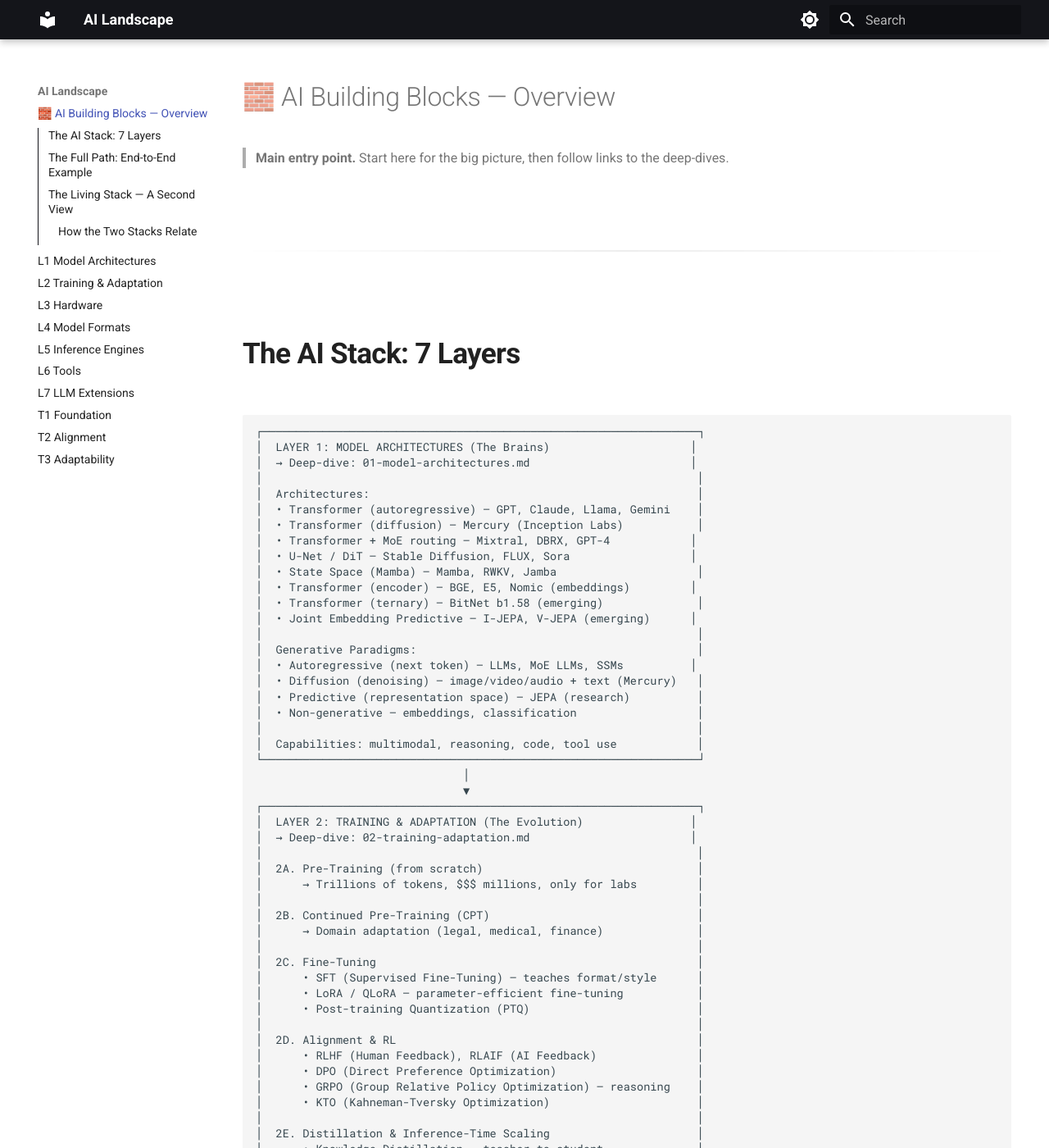
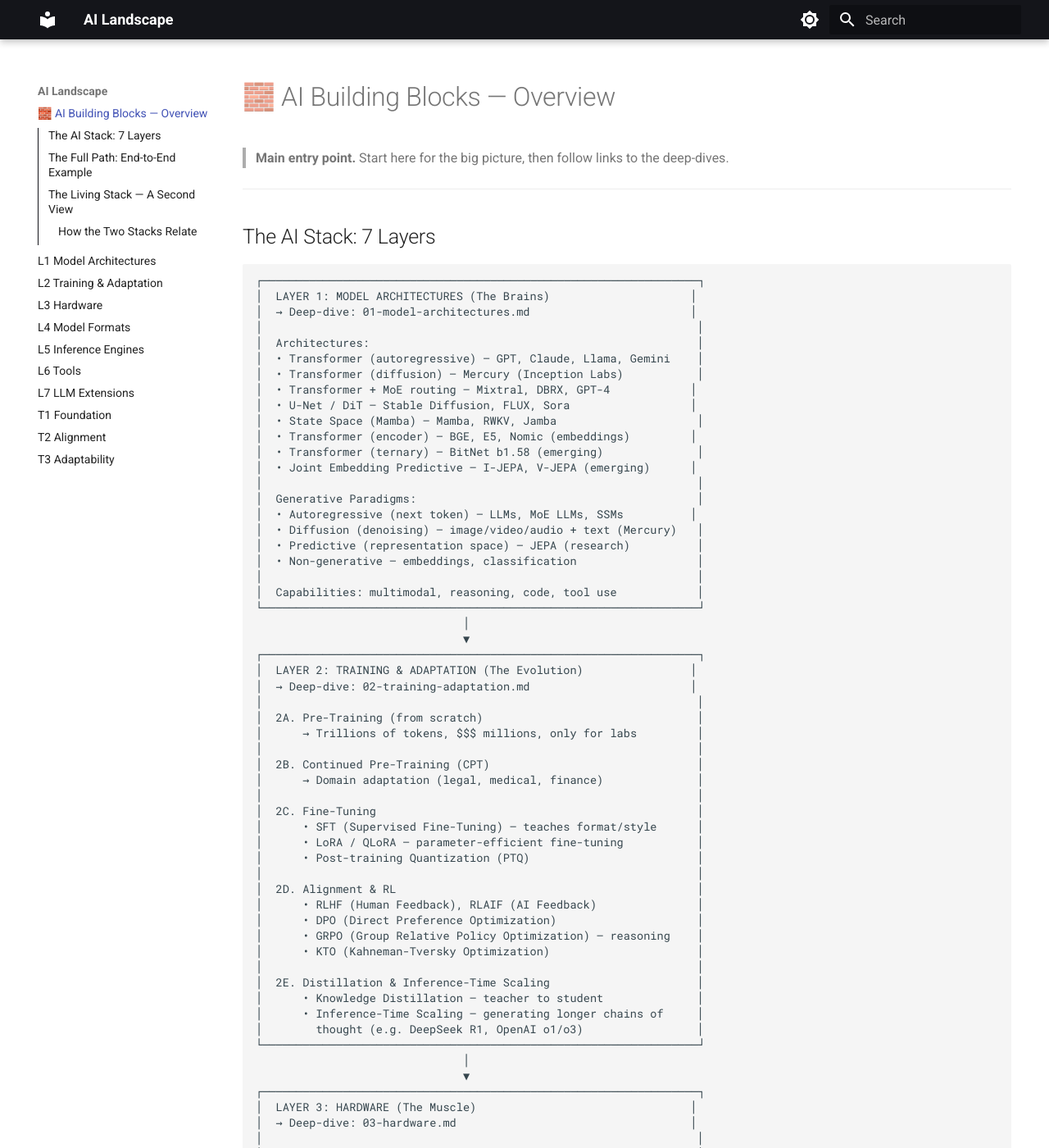
Before and after one commit to jaojbls/ai-landscape, an MkDocs documentation site: the page built from docs/index.md, in a window 1280 px wide and 1400 px high. Shown: the whole window at 82% size. Built offline with MkDocs 1.6.1 and Material for MkDocs 9.7.7, drawn with Linux system fonts in a browser that asks for light colours.

Commit message:
Revert aggressive CSS layout

```diff
--- a/docs/stylesheets/extra.css
+++ b/docs/stylesheets/extra.css
@@ -1,38 +1 @@
-/* Premium spacing for single-page documentation */
-
-/* Major Categories (e.g., AI Stack Layers, Living Stack Tiers) */
-.md-typeset h2 {
-  margin-top: 5rem !important;
-  margin-bottom: 2rem !important;
-  padding-bottom: 0.5rem;
-  border-bottom: 3px solid var(--md-primary-color);
-  font-size: 2.2em;
-  font-weight: 800;
-  letter-spacing: -0.02em;
-}
-
-/* The actual Layers and Tiers (e.g., L1 Model Architectures) */
-.md-typeset h3 {
-  margin-top: 4rem !important;
-  margin-bottom: 1.5rem !important;
-  padding-bottom: 0.3rem;
-  border-bottom: 1px solid var(--md-default-fg-color--lightest);
-  font-size: 1.6em;
-  font-weight: 700;
-  color: var(--md-primary-color);
-}
-
-/* Sub-sections within a layer (e.g., 1. How AI Models Are Classified) */
-.md-typeset h4 {
-  margin-top: 2.5rem !important;
-  font-size: 1.2em;
-  font-weight: 600;
-}
-
-/* Prominent section dividers */
-.md-typeset hr {
-  margin: 5rem 0 !important;
-  border: 0;
-  height: 2px;
-  background-image: linear-gradient(to right, transparent, var(--md-default-fg-color--lightest), transparent);
-}
+/* Empty for now to remove the bad layout */
```
